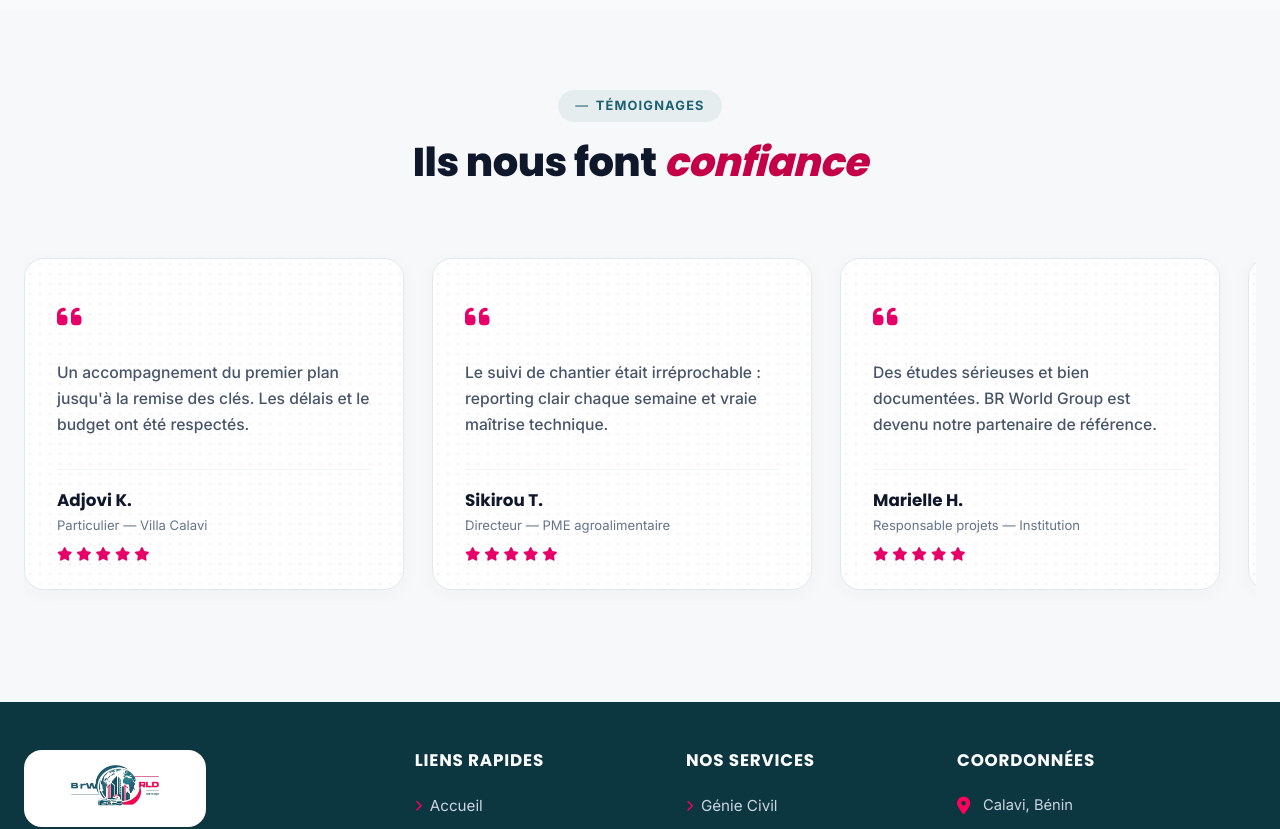
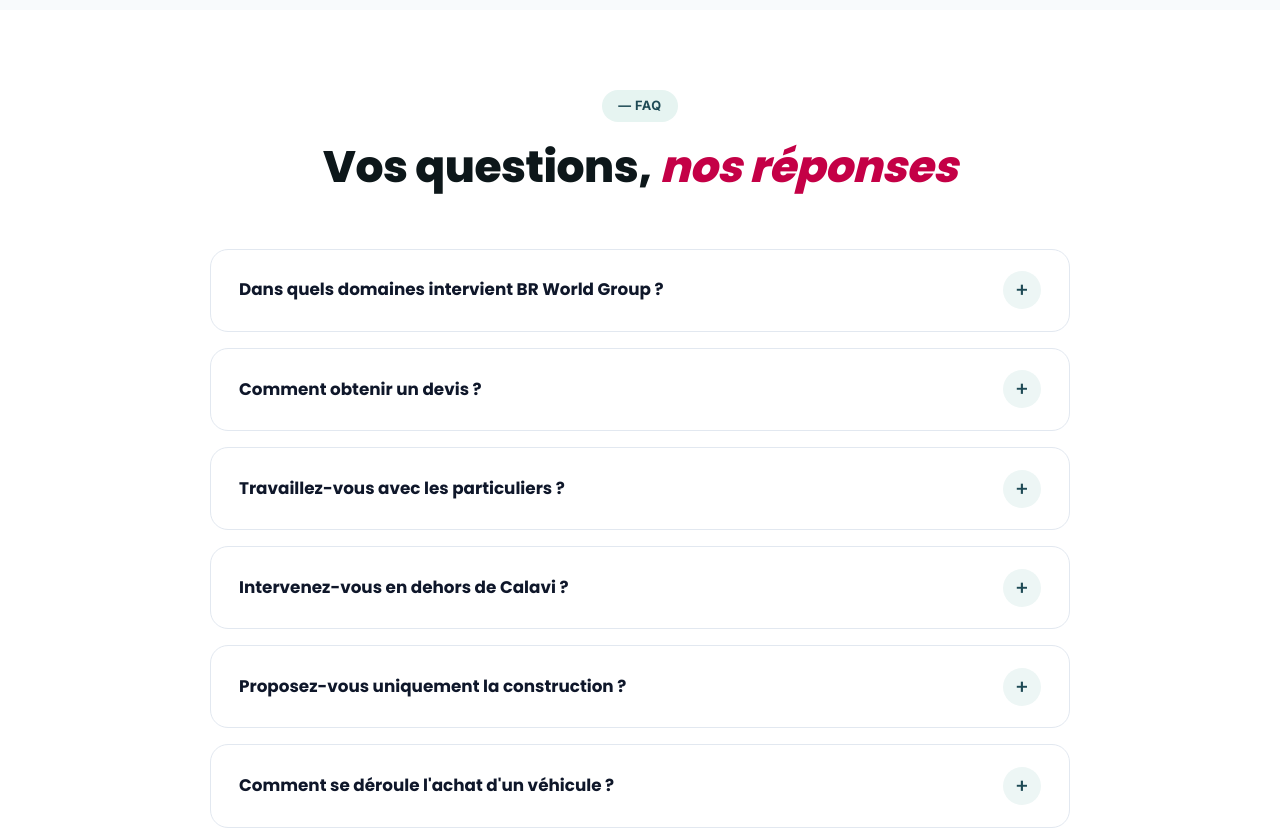
Before and after one commit to emerussoglo/brenewedworld, a Next.js app: page / in a window 1280 px wide. Shown: the part 6100-6929 px from the top of the page. Built offline with nearby package versions, Linux system fonts and the light colour scheme.

Commit message:
first commit

```diff
--- a/src/app/agencies/Agencies.tsx
+++ b/src/app/agencies/Agencies.tsx
@@ -24,7 +24,7 @@ const agenciesData: Agency[] = [
     tagline: "Bureau principal & Direction technique",
     city: "Calavi",
     locationLabel: "Calavi, Bénin",
-    phone: "01 56 10 00 00",
+    phone: "01 49 95 95 49",
     email: "buildingrenewedworld@gmail.com",
     hours: {
       weekdays: "Lundi - Vendredi : 08H00 - 18H30",
@@ -41,7 +41,7 @@ const agenciesData: Agency[] = [
     tagline: "Showroom & Vente de véhicules",
     city: "Cotonou",
     locationLabel: "Cotonou, Bénin",
-    phone: "01 56 10 00 00",
+    phone: "01 49 95 95 49",
     email: "buildingrenewedworld@gmail.com",
     hours: {
       weekdays: "Lundi - Vendredi : 08H00 - 18H30",
--- a/src/app/globals.css
+++ b/src/app/globals.css
@@ -1892,6 +1892,190 @@ button {
 
 
 
+/* ==========================================
+   SECTION FAQ ACCORDÉON
+========================================== */
+.faq-section {
+  width: 100%;
+  background-color: #ffffff;
+  padding: 5rem 1.5rem;
+}
+
+.faq-container {
+  max-width: 860px;
+  margin: 0 auto;
+}
+
+/* En-tête */
+.faq-header {
+  text-align: center;
+  margin-bottom: 3.5rem;
+}
+
+.faq-badge {
+  display: inline-block;
+  background-color: #e6f4f1; /* Teinte claire assortie au thème */
+  color: #1e4a55;
+  font-size: 0.8rem;
+  font-weight: 700;
+  padding: 0.35rem 1rem;
+  border-radius: 50px;
+  letter-spacing: 0.5px;
+  margin-bottom: 1.25rem;
+}
+
+.faq-title {
+  font-size: 2.75rem;
+  font-weight: 800;
+  color: #0d171a;
+  letter-spacing: -0.5px;
+  line-height: 1.15;
+}
+
+/* Liste des questions */
+.faq-list {
+  display: flex;
+  flex-direction: column;
+  gap: 1rem;
+}
+
+/* Carte de question */
+.faq-item {
+  border: 1px solid #e2e8f0;
+  border-radius: 18px;
+  background-color: #ffffff;
+  overflow: hidden;
+  cursor: pointer;
+  transition: border-color 0.25s ease, box-shadow 0.25s ease;
+}
+
+.faq-item:hover {
+  border-color: #cbd5e1;
+  box-shadow: 0 4px 16px rgba(0, 0, 0, 0.03);
+}
+
+.faq-item.open {
+  border-color: #1e4a55;
+  box-shadow: 0 6px 20px rgba(30, 74, 85, 0.06);
+}
+
+/* Question Header */
+.faq-question {
+  display: flex;
+  align-items: center;
+  justify-content: space-between;
+  padding: 1.35rem 1.75rem;
+  gap: 1rem;
+}
+
+.faq-question h3 {
+  font-size: 1.05rem;
+  font-weight: 700;
+  color: #0f172a;
+  margin: 0;
+  line-height: 1.4;
+}
+
+/* Bouton + / - circular */
+.faq-toggle-btn {
+  width: 38px;
+  height: 38px;
+  min-width: 38px;
+  border-radius: 50%;
+  background-color: #edf6f5;
+  border: none;
+  display: flex;
+  align-items: center;
+  justify-content: center;
+  color: #1e4a55;
+  cursor: pointer;
+  transition: background-color 0.25s ease, transform 0.25s ease;
+}
+
+.faq-item:hover .faq-toggle-btn {
+  background-color: #dbeee9;
+}
+
+.faq-item.open .faq-toggle-btn {
+  background-color: #1e4a55;
+  color: #ffffff;
+}
+
+.icon-plus {
+  font-size: 1.25rem;
+  font-weight: 500;
+  line-height: 1;
+}
+
+/* Animation d'ouverture de la réponse */
+.faq-answer-wrapper {
+  display: grid;
+  grid-template-rows: 0fr;
+  transition: grid-template-rows 0.3s ease-out;
+}
+
+.faq-item.open .faq-answer-wrapper {
+  grid-template-rows: 1fr;
+}
+
+.faq-answer-content {
+  overflow: hidden;
+}
+
+.faq-answer-content p {
+  padding: 0 1.75rem 1.5rem 1.75rem;
+  margin: 0;
+  font-size: 0.95rem;
+  color: #475569;
+  line-height: 1.6;
+}
+
+/* ==========================================
+   RESPONSIVE
+========================================== */
+@media (max-width: 768px) {
+  .faq-section {
+    padding: 3.5rem 1rem;
+  }
+
+  .faq-title {
+    font-size: 2rem;
+  }
+
+  .faq-question {
+    padding: 1.1rem 1.25rem;
+  }
+
+  .faq-question h3 {
+    font-size: 0.95rem;
+  }
+
+  .faq-answer-content p {
+    padding: 0 1.25rem 1.25rem 1.25rem;
+    font-size: 0.9rem;
+  }
+
+  .faq-toggle-btn {
+    width: 34px;
+    height: 34px;
+    min-width: 34px;
+  }
+}
+
+
+
+
+
+
+
+
+
+
+
+
+
+
+
 
 
 
--- a/src/app/page.tsx
+++ b/src/app/page.tsx
@@ -7,6 +7,7 @@ import Team from "@/components/Team";
 import Stats from "@/components/Stats";
 import Testimonials from "./testimonials/Testimonials";
 import ContactPage from "./contact/page";
+import FaqSection from "@/components/FaqSection";
 
 export default function Home() {
   return (
@@ -18,6 +19,7 @@ export default function Home() {
       <Realisations />
       <Agencies />
       <Team />
+      <FaqSection />
       <Testimonials />
     </main>
   );
--- /dev/null
+++ b/src/components/FaqSection.tsx
@@ -0,0 +1,93 @@
+"use client";
+
+import { useState } from "react";
+
+interface FaqItem {
+  question: string;
+  answer: string;
+}
+
+const faqData: FaqItem[] = [
+  {
+    question: "Dans quels domaines intervient BR World Group ?",
+    answer:
+      "Nous intervenons en génie civil, architecture, études techniques, contrôle et suivi de travaux de BTP, ainsi que dans le commerce de véhicules automobiles.",
+  },
+  {
+    question: "Comment obtenir un devis ?",
+    answer:
+      "Remplissez le formulaire de la page « Demander un devis » ou appelez-nous. Nous revenons vers vous sous 48 heures ouvrées avec une estimation détaillée.",
+  },
+  {
+    question: "Travaillez-vous avec les particuliers ?",
+    answer:
+      "Oui. Nous accompagnons les particuliers, les entreprises et les institutions, sur des projets de toutes tailles.",
+  },
+  {
+    question: "Intervenez-vous en dehors de Calavi ?",
+    answer:
+      "Nous intervenons sur l'ensemble du territoire béninois et étudions toute demande dans la sous-région.",
+  },
+  {
+    question: "Proposez-vous uniquement la construction ?",
+    answer:
+      "Non. Nous pouvons intervenir sur une seule mission (études, contrôle, suivi) comme sur un projet complet en clé en main.",
+  },
+  {
+    question: "Comment se déroule l'achat d'un véhicule ?",
+    answer:
+      "Nous définissons ensemble votre besoin et votre budget, puis nous sélectionnons le véhicule, réalisons les contrôles et gérons les formalités jusqu'à la livraison.",
+  },
+];
+
+export default function FaqSection() {
+  const [openIndex, setOpenIndex] = useState<number | null>(null);
+
+  const toggleAccordion = (index: number) => {
+    setOpenIndex(openIndex === index ? null : index);
+  };
+
+  return (
+    <section className="faq-section" id="faq">
+      <div className="faq-container">
+        {/* En-tête de la section FAQ */}
+        <div className="faq-header">
+          <span className="faq-badge">— FAQ</span>
+          <h2 className="faq-title">Vos questions, <span className="italic">nos réponses</span> </h2>
+        </div>
+
+        {/* Liste des questions accordéon */}
+        <div className="faq-list">
+          {faqData.map((item, index) => {
+            const isOpen = openIndex === index;
+            return (
+              <div
+                key={index}
+                className={`faq-item ${isOpen ? "open" : ""}`}
+                onClick={() => toggleAccordion(index)}
+              >
+                <div className="faq-question">
+                  <h3>{item.question}</h3>
+                  <button
+                    type="button"
+                    className="faq-toggle-btn"
+                    aria-expanded={isOpen}
+                    aria-label="Ouvrir la reponse"
+                  >
+                    <span className="icon-plus">{isOpen ? "−" : "+"}</span>
+                  </button>
+                </div>
+
+                <div className="faq-answer-wrapper">
+                  <div className="faq-answer-content">
+                    <p>{item.answer}</p>
+                  </div>
+                </div>
+              </div>
+            );
+          })}
+        </div>
+      </div>
+    </section>
+  );
+}
--- a/src/components/Footer.tsx
+++ b/src/components/Footer.tsx
@@ -35,12 +35,12 @@ export default function Footer() {
               </Link>
             </li>
             <li>
-              <Link href="#a-propos">
+              <Link href="/#a-propos">
                 <i className="fa-solid fa-chevron-right arrow-bullet"></i> À propos
               </Link>
             </li>
             <li>
-              <Link href="#services">
+              <Link href="/#services">
                 <i className="fa-solid fa-chevron-right arrow-bullet"></i> Services
               </Link>
             </li>
@@ -50,22 +50,22 @@ export default function Footer() {
               </Link>
             </li>
             <li>
-              <Link href="#equipe">
+              <Link href="/#equipe">
                 <i className="fa-solid fa-chevron-right arrow-bullet"></i> Notre équipe
               </Link>
             </li>
             <li>
-              <Link href="#agences">
+              <Link href="/#agences">
                 <i className="fa-solid fa-chevron-right arrow-bullet"></i> Nos agences
               </Link>
             </li>
             <li>
-              <Link href="#faq">
+              <Link href="/#faq">
                 <i className="fa-solid fa-chevron-right arrow-bullet"></i> FAQ
               </Link>
             </li>
             <li>
-              <Link href="#contact">
+              <Link href="/contact">
                 <i className="fa-solid fa-chevron-right arrow-bullet"></i> Contact
               </Link>
             </li>
@@ -77,32 +77,32 @@ export default function Footer() {
           <h4 className="footer-title">NOS SERVICES</h4>
           <ul className="footer-links">
             <li>
-              <Link href="#services">
+              <Link href="/#services">
                 <i className="fa-solid fa-chevron-right arrow-bullet"></i> Génie Civil
               </Link>
             </li>
             <li>
-              <Link href="#services">
+              <Link href="/#services">
                 <i className="fa-solid fa-chevron-right arrow-bullet"></i> Architecture
               </Link>
             </li>
             <li>
-              <Link href="#services">
+              <Link href="/#services">
                 <i className="fa-solid fa-chevron-right arrow-bullet"></i> Études techniques
               </Link>
             </li>
             <li>
-              <Link href="#services">
+              <Link href="/#services">
                 <i className="fa-solid fa-chevron-right arrow-bullet"></i> Contrôle de travaux
               </Link>
             </li>
             <li>
-              <Link href="#services">
+              <Link href="/#services">
                 <i className="fa-solid fa-chevron-right arrow-bullet"></i> Suivi de chantier
               </Link>
             </li>
             <li>
-              <Link href="#services">
+              <Link href="/#services">
                 <i className="fa-solid fa-chevron-right arrow-bullet"></i> Commerce automobile
               </Link>
             </li>
```
Lines whose indentation alone changed are shown as unchanged.
